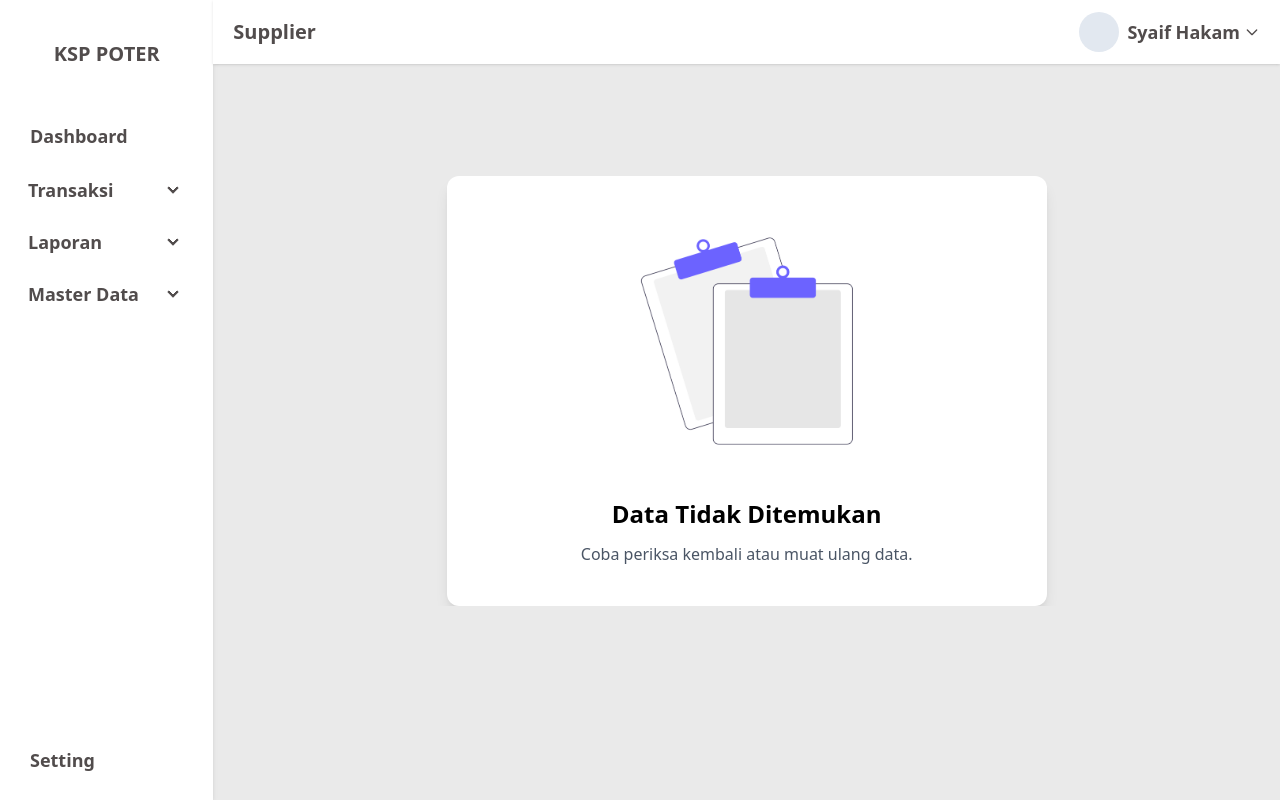
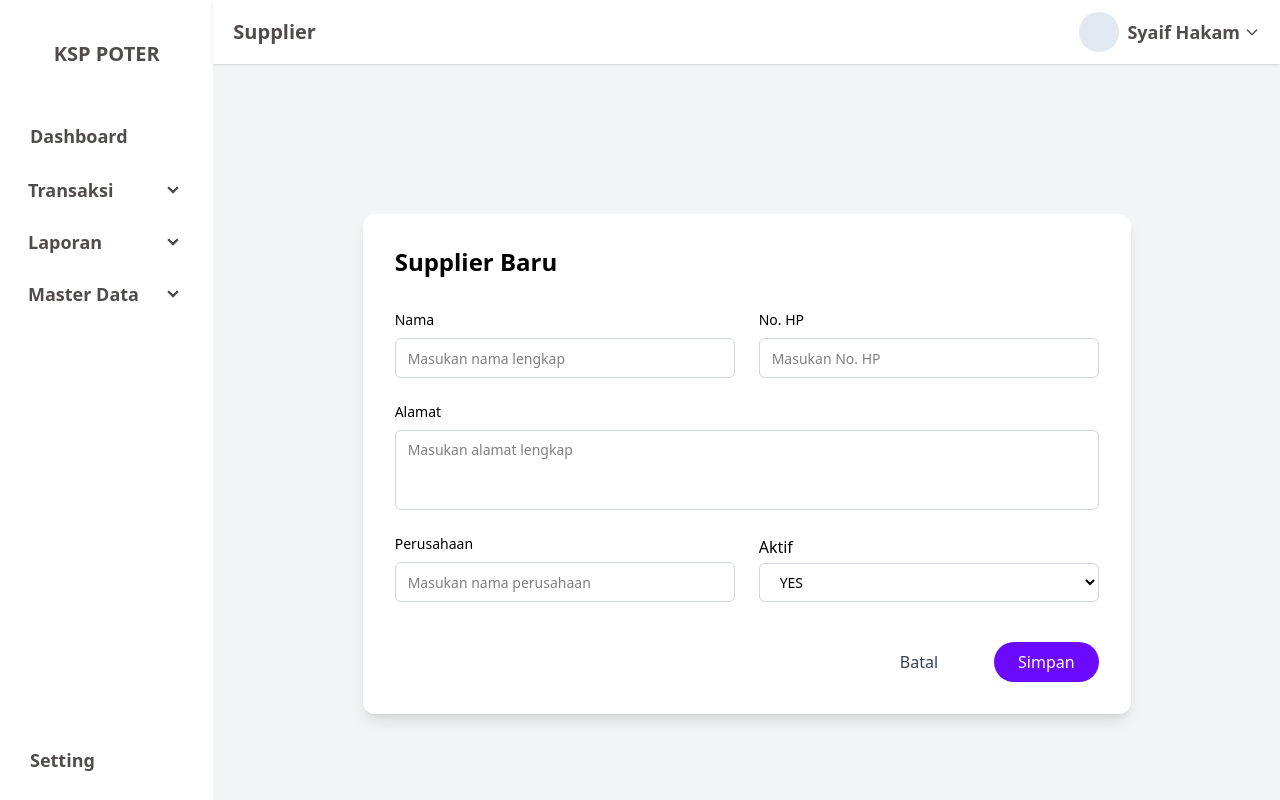
Before and after one commit to mardinajalah/commit_frontend, a React (Vite) app: page /dashboard/supplier/tambah-supplier in a window 1280 px wide. Built offline with nearby package versions, Linux system fonts and the light colour scheme.

Commit message:
feat: add fitur supplier

```diff
--- /dev/null
+++ b/src/components/pages/master-data/supplier/TambahSupplier.tsx
@@ -0,0 +1,199 @@
+import { useEffect, useState } from "react";
+import { useNavigate, useParams } from "react-router-dom";
+import axios from "axios";
+import { z } from "zod";
+
+// Validasi pakai Zod
+const formSchema = z.object({
+  name: z.string().max(50, "Nama maksimal 50 karakter"),
+  address: z.string(),
+  phoneNumber: z.string(),
+  company: z.string(),
+  isActive: z.enum(["YES", "NO"]).optional(),
+});
+
+const TambahSupplier = () => {
+  const navigate = useNavigate();
+  const { id: paramId } = useParams();
+
+  const [form, setForm] = useState({
+    name: "",
+    address: "",
+    phoneNumber: "",
+    company: "",
+    isActive: "YES",
+  });
+
+  const [errors, setErrors] = useState<
+    Partial<Record<keyof typeof form, string>>
+  >({});
+
+  useEffect(() => {
+    if (paramId) {
+      axios
+        .get(`http://localhost:3000/api/supplier/${paramId}`)
+        .then((res) => setForm(res.data))
+        .catch((err) => console.error("Gagal mengambil data:", err));
+    }
+  }, [paramId]);
+
+  const handleChange = (
+    e: React.ChangeEvent<
+      HTMLInputElement | HTMLTextAreaElement | HTMLSelectElement
+    >
+  ) => {
+    const { name, value, type, checked } = e.target as HTMLInputElement; // Cast here
+
+    let newValue: string = value;
+
+    if (type === "checkbox") {
+      newValue = checked ? "YES" : "NO";
+    }
+
+    setForm((prev) => ({ ...prev, [name]: newValue }));
+    setErrors((prev) => ({ ...prev, [name]: "" }));
+  };
+
+  const handleSubmit = (e: React.FormEvent<HTMLFormElement>) => {
+    e.preventDefault();
+    const result = formSchema.safeParse(form);
+
+    if (!result.success) {
+      const fieldErrors: Partial<Record<keyof typeof form, string>> = {};
+      result.error.errors.forEach((err) => {
+        const fieldName = err.path[0] as keyof typeof form;
+        fieldErrors[fieldName] = err.message;
+      });
+      setErrors(fieldErrors);
+      return;
+    }
+
+    const payload = result.data;
+    const url = paramId
+      ? `http://localhost:3000/api/supplier/${paramId}`
+      : "http://localhost:3000/api/supplier";
+
+    const method = paramId ? axios.put : axios.post;
+
+    method(url, payload)
+      .then(() => {
+        console.log(
+          paramId ? "Data berhasil diubah" : "Data berhasil ditambahkan"
+        );
+        navigate("/dashboard/supplier");
+      })
+      .catch((err) => console.error("Gagal menyimpan:", err));
+  };
+
+  return (
+    <div className="min-h-screen flex justify-center items-center p-6 bg-gray-100">
+      <form
+        onSubmit={handleSubmit}
+        className="w-full max-w-3xl bg-white p-8 rounded-xl shadow-lg space-y-6"
+      >
+        <h2 className="text-2xl font-semibold pb-2">
+          {paramId ? "Edit Supplier" : "Supplier Baru"}
+        </h2>
+
+        <div className="grid grid-cols-1 md:grid-cols-2 gap-6">
+          <div>
+            <label className="block text-sm font-medium mb-2">Nama</label>
+            <input
+              placeholder="Masukan nama lengkap"
+              type="text"
+              name="name"
+              value={form.name}
+              onChange={handleChange}
+              className="input input-bordered w-full px-3 py-2 rounded-md border border-gray-300"
+            />
+            {errors.name && (
+              <p className="text-sm text-red-500 mt-1">{errors.name}</p>
+            )}
+          </div>
+
+          <div>
+            <label className="block text-sm font-medium mb-2">No. HP</label>
+            <input
+              placeholder="Masukan No. HP"
+              type="text"
+              name="phoneNumber"
+              value={form.phoneNumber}
+              onChange={handleChange}
+              className="input input-bordered w-full px-3 py-2 rounded-md border border-gray-300"
+            />
+            {errors.phoneNumber && (
+              <p className="text-sm text-red-500 mt-1">{errors.phoneNumber}</p>
+            )}
+          </div>
+        </div>
+
+        <div>
+          <label className="block text-sm font-medium  mb-2">Alamat</label>
+          <textarea
+            placeholder="Masukan alamat lengkap"
+            name="address"
+            value={form.address}
+            onChange={handleChange}
+            className="textarea textarea-bordered w-full resize-none px-3 py-2 rounded-md border border-gray-300"
+          />
+          {errors.address && (
+            <p className="text-sm text-red-500 mt-1">{errors.address}</p>
+          )}
+        </div>
+
+        <div className="grid grid-cols-1 md:grid-cols-2 gap-6 items-center">
+          <div>
+            <label className="block text-sm font-medium  mb-2">
+              Perusahaan
+            </label>
+            <input
+              placeholder="Masukan nama perusahaan"
+              type="text"
+              name="company"
+              value={form.company}
+              onChange={handleChange}
+              className="input input-bordered w-full px-3 py-2 rounded-md border border-gray-300"
+            />
+            {errors.company && (
+              <p className="text-sm text-red-500 mt-1">{errors.company}</p>
+            )}
+          </div>
+
+          <div>
+            <label className="block font-medium mb-1">Aktif</label>
+            <select
+              name="isActive"
+              value={form.isActive}
+              onChange={handleChange}
+              className="w-full border border-gray-300 rounded-md px-4 py-2 bg-white text-sm focus:outline-none focus:ring-2 focus:ring-[#6C0AFF]"
+            >
+              <option value="YES">YES</option>
+              <option value="NO">NO</option>
+            </select>
+            {errors.isActive && (
+              <p className="text-sm text-red-500 mt-1">{errors.isActive}</p>
+            )}
+          </div>
+        </div>
+
+        <div className="flex justify-end pt-4 gap-4">
+          <button
+            type="button"
+            onClick={() => navigate("/dashboard/supplier")}
+            className="text-gray-700 px-6 py-2 rounded-full hover:bg-gray-100 transition"
+          >
+            Batal
+          </button>
+          <button
+            type="submit"
+            className="bg-[#6C0AFF] text-white px-6 py-2 rounded-full hover:bg-[#5a00e6] transition ml-4"
+          >
+            Simpan
+          </button>
+        </div>
+      </form>
+    </div>
+  );
+};
+
+export default TambahSupplier;
--- /dev/null
+++ b/src/components/pages/master-data/supplier/index.tsx
@@ -0,0 +1,46 @@
+import Table from "@/components/daisyUI/Table";
+import { deleteSupplier, getAllDataSupplier } from "@/data";
+import TampilanUtama from "../TampilanUtama";
+import { useEffect, useState } from "react";
+import { SupplierType } from "@/data/interface";
+
+const Supplier = () => {
+  const [tableData, setTableData] = useState<
+    { title: string; header: string[]; data: SupplierType[] }[]
+  >([]);
+
+  const fetchData = () => {
+    getAllDataSupplier().then((res) => {
+      setTableData([res]);
+    });
+  };
+
+  useEffect(() => {
+    fetchData();
+  }, []);
+
+  const handleDelete = async (id: string) => {
+    if (confirm("Yakin ingin menghapus data ini?")) {
+      try {
+        await deleteSupplier(id);
+        fetchData(); // Refresh data
+      } catch (err) {
+        console.error("Gagal menghapus data:", err);
+      }
+    }
+  };
+
+  return (
+    <>
+      <TampilanUtama link="/dashboard/supplier/tambah-supplier">
+        <Table
+          datas={tableData}
+          to="/dashboard/supplier/tambah-supplier"
+          onDelete={handleDelete}
+        />
+      </TampilanUtama>
+    </>
+  );
+};
+
+export default Supplier;
--- a/src/data/index.ts
+++ b/src/data/index.ts
@@ -195,3 +195,16 @@ export const getAllDataAnggota = () => {
 export const deleteAnggota = (id: string) => {
   return axios.delete(`http://localhost:3000/api/member/${id}`);
 };
+
+export const getAllDataSupplier = () => {
+  const datas = axios
+    .get("http://localhost:3000/api/supplier")
+    .then((res) => res.data)
+    .catch((err) => (console.log(err), []));
+
+  return datas;
+};
+
+export const deleteSupplier = (id: string) => {
+  return axios.delete(`http://localhost:3000/api/supplier/${id}`);
+};
--- a/src/data/interface.ts
+++ b/src/data/interface.ts
@@ -52,3 +52,16 @@ export interface BarangType {
     isActive: string;
   }[];
 }
+
+export interface SupplierType {
+  tiitle: string;
+  header: string[];
+  data: {
+    id: number;
+    name: string;
+    address: string;
+    phoneNumber: number;
+    company: string;
+    isActive: string;
+  };
+}
--- a/src/routes/LayoutRouter.tsx
+++ b/src/routes/LayoutRouter.tsx
@@ -11,8 +11,9 @@ import DataNotFound from "@/components/pages/OtherPage/DataNotFound";
 import TambahKategori from "@/components/pages/master-data/kategori/TambahKategori";
 import Anggota from "@/components/pages/master-data/anggota";
 import TambahAnggota from "@/components/pages/master-data/anggota/TambahAnggota";
-
 import TambahSatuan from "@/components/pages/master-data/satuan/TambahSatuan";
+import Supplier from "@/components/pages/master-data/supplier";
+import TambahSupplier from "@/components/pages/master-data/supplier/TambahSupplier";
 
 const LayoutRouter = () => {
   return (
@@ -29,13 +30,13 @@ const LayoutRouter = () => {
       <Route path="anggota" element={<Anggota />} />
       <Route path="kategori" element={<Kategori />} />
       <Route path="kategori/tambah-kategori" element={<TambahKategori />} />
-      <Route
-        path="kategori/tambah-kategori/:id"
-        element={<TambahKategori />}
-      />
+      <Route path="kategori/tambah-kategori/:id" element={<TambahKategori />} />
       <Route path="anggota" element={<Anggota />} />
       <Route path="anggota/tambah-anggota" element={<TambahAnggota />} />
       <Route path="anggota/tambah-anggota/:nip" element={<TambahAnggota />} />
+      <Route path="supplier" element={<Supplier />} />
+      <Route path="supplier/tambah-supplier" element={<TambahSupplier />} />
+      <Route path="supplier/tambah-supplier/:id" element={<TambahSupplier />} />
 
       <Route path="*" element={<DataNotFound />} />
     </Routes>
```
